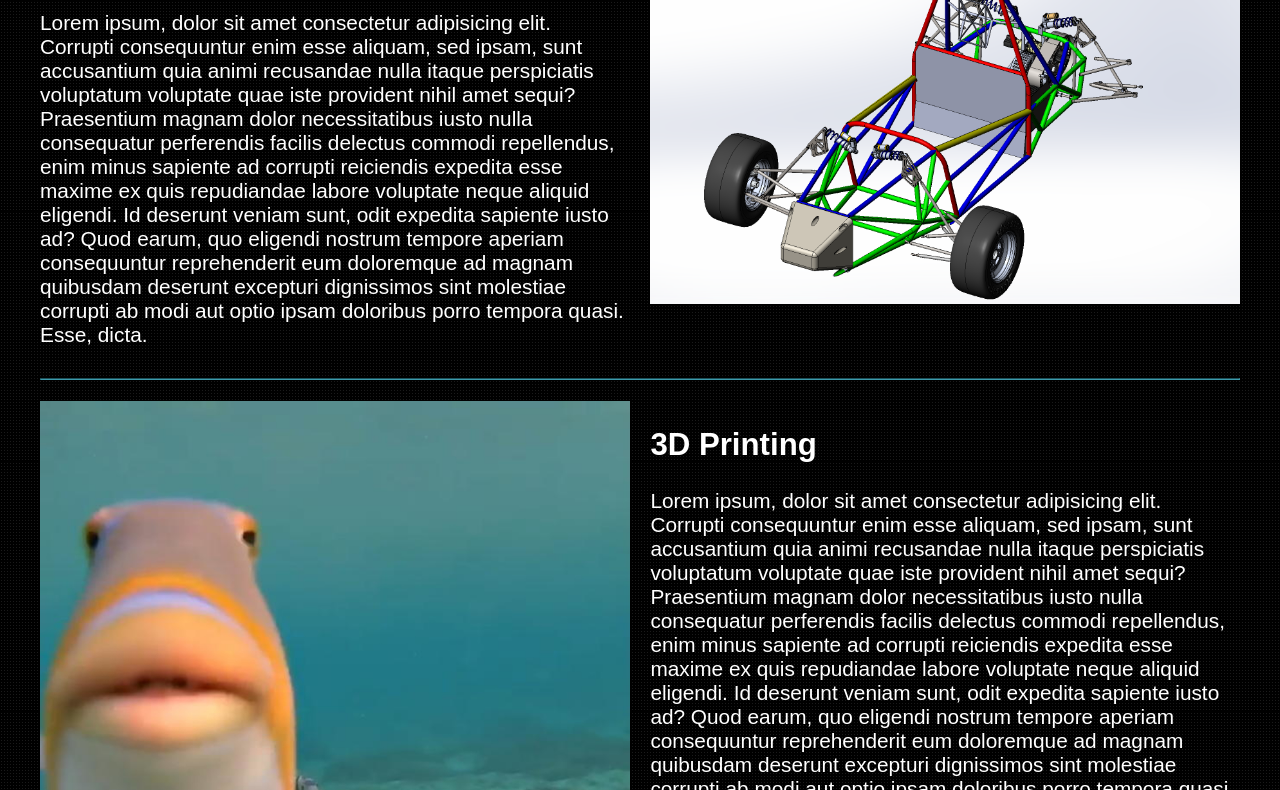
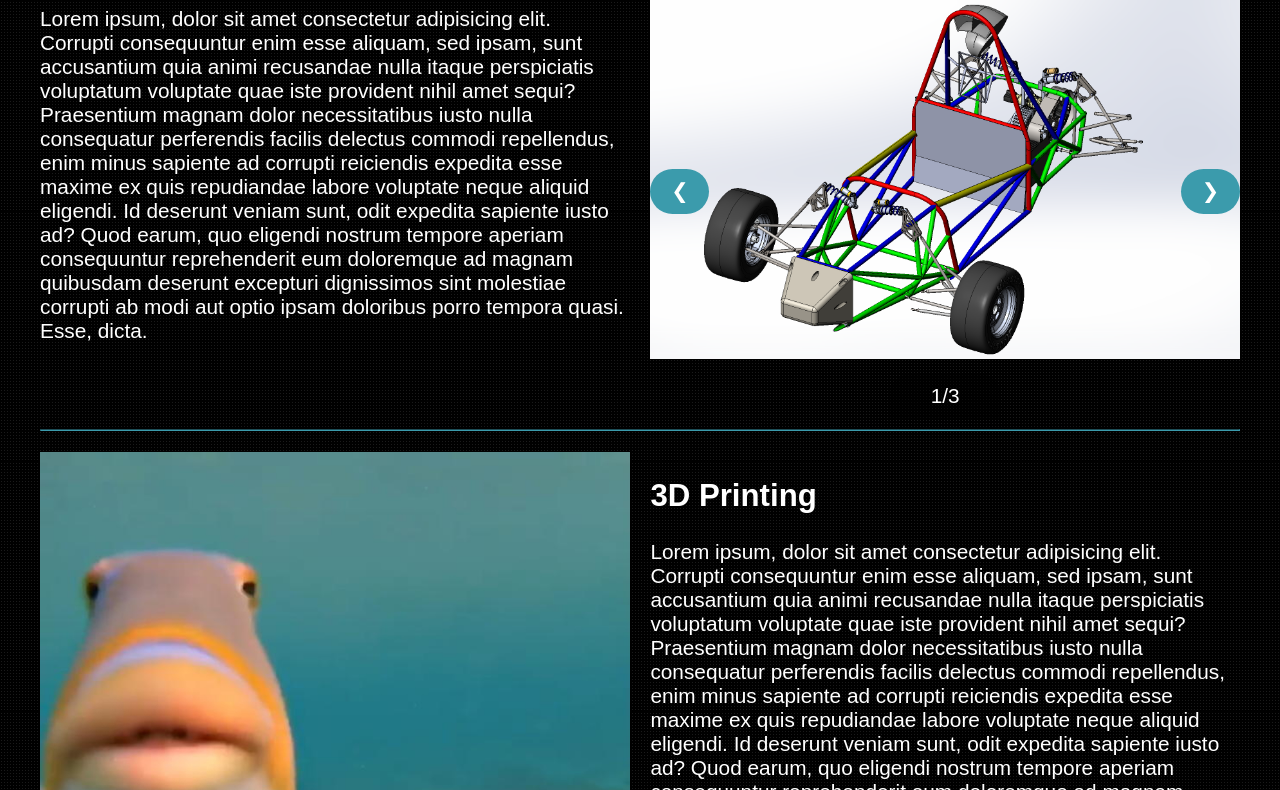
Before and after one commit to MainTrain/Maintrain.github.io, a plain HTML site: page personal.html in a window 1280 px wide. Shown: the part 289-1079 px from the top of the page. Drawn offline with Linux system fonts and the light colour scheme.

Commit message:
SLIDESHOW

```diff
--- a/personal.html
+++ b/personal.html
@@ -37,8 +37,14 @@
             <h1 class="title">Personal Projects</h1>
 
             <section class="split reverse">
-                <div>
-                    <img src="static/firewall.png" alt="">
+                <div class="slideshow">
+                    <img class="slide" src="static/firewall.png" alt="">
+                    <img class="slide" src="static/BigFish.jpg" alt="">
+                    <img class="slide" src="static/beegfoot.jpg" alt="">
+
+                    <div class="indicator"></div>
+                    <button onclick="plusDivs(-1)" class="btn slideshow-btn-left">&#10094;</button>
+                    <button onclick="plusDivs(1)" class="btn slideshow-btn-right">&#10095;</button>
                 </div>
                 <div>
                     <h2> Photography </h2>
--- a/static/script.js
+++ b/static/script.js
@@ -1,3 +1,4 @@
+// toggle the menu open/closed with its css display property
 function toggleMenu() {
     console.log("navlinks were toggled");
 
@@ -5,21 +6,62 @@ function toggleMenu() {
     navLinks.style.display = (navLinks.style.display === "flex") ? "none" : "flex";
 }
 
+// when you resize the window, if the display of the menu is not flex, set it to flex
+// this prevents the menu from not displaying on window resize
 window.onresize = () => {
     let navlinks = document.getElementById("navLinks");
     if (navlinks.style.display != "flex") navlinks.style.display = "flex";
 }
 
-
+// showing the small portrait next to logo
 var portraitHovers = document.querySelectorAll('.portrait-hover');
 var portrait = document.getElementById("portrait");
 
+// adding event listeners to each portrait hover element
 for (let portraitHover of portraitHovers) {
-    portraitHover.addEventListener("mouseenter", (e) => {
+    // when your mouse enters the element, raise the opacity of the portrait
+    portraitHover.addEventListener("mouseenter", () => {
         portrait.style.opacity = "0.7";
     })
 
-    portraitHover.addEventListener("mouseleave", (e) => {
+    // when your mouse leaves the element, set the opacity to 0
+    portraitHover.addEventListener("mouseleave", () => {
         portrait.style.opacity = "0";
     })
 }
+
+// SLIDESHOW SECTION
+var slideIndex = 0;
+showDivs(slideIndex);
+
+function plusDivs(n) {
+    showDivs(slideIndex += n);
+}
+
+function showDivs(n) {
+    // getting all the elements with class name slide
+    var slides = document.getElementsByClassName("slide");
+
+    // if there are no slides, GET OUTTA THERE
+    // it will thow an error if you try to go beyond this point
+    if (!slides.length > 0)
+        return;
+
+    // overflow handling
+    if (n >= slides.length) slideIndex = 0
+    if (n < 0) slideIndex = slides.length-1
+
+    // set all displays to none
+    for (let i = 0; i < slides.length; i++) {
+        slides[i].style.display = "none";
+    }
+
+    // set only the current slide's display to block
+    slides[slideIndex].style.display = "block";
+
+    // select the indicator
+    let indicator = document.querySelector(".indicator");
+
+    // show the index+1 because ARRAYS START AT 0 (NOT IN MATLAB)
+    indicator.innerHTML = `${slideIndex+1}/${slides.length}`;
+}
--- a/static/style2.css
+++ b/static/style2.css
@@ -171,7 +171,7 @@ nav {
 /* main */
 
 main {
-    padding: 1em;
+    padding: 1rem;
     flex: 1;
     font-size: 1.3em;
 }
@@ -242,6 +242,48 @@ textarea {
     font-size: 16pt
 }
 
+
+/* SLIDESHOW */
+
+.slideshow {
+    max-width: 100%;
+    display: flex;
+    justify-content: center;
+    position: relative;
+    height: 300px;
+}
+
+.slideshow img {
+    object-fit: contain;
+}
+
+.slide {
+    display: none;
+}
+
+.slideshow-btn-left {
+    position: absolute;
+    left: 0;
+    top: 50%;
+}
+
+.slideshow-btn-right {
+    position: absolute;
+    right: 0;
+    top: 50%;
+}
+
+.indicator {
+    position: absolute;
+    bottom: 0;
+    left: 50%;
+    transform: translateX(-50%);
+    background: rgba(0, 0, 0, 0.5);
+    padding: 0.5em 2em;
+    border-radius: 1em 1em 0 0;
+    ;
+}
+
 @media only screen and (min-width: 850px) {
     #home-content {
         text-align: left;
@@ -305,4 +347,11 @@ textarea {
     .reverse {
         flex-direction: row-reverse;
     }
+    .slideshow {
+        max-width: 100%;
+        display: flex;
+        justify-content: center;
+        position: relative;
+        height: 500px;
+    }
 }
```
Also changed, not shown: test.html (added, +51 -0 lines).
